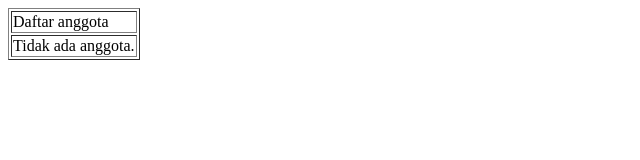
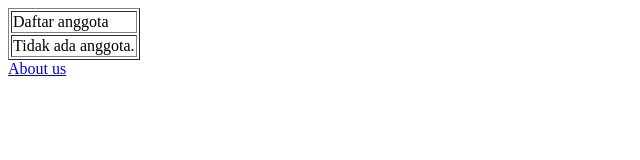
Before and after one commit to DimasAyyubAlghafiqi/TIK204-2023-1-eTrash, a plain HTML site: page index.html in a window 1280 px wide. Shown: the full height of the page, 0-640 px from the left. Drawn offline with Linux system fonts and the light colour scheme.

Commit message:
Update index.html

```diff
--- a/index.html
+++ b/index.html
@@ -8,5 +8,6 @@
       <tr><td>Daftar anggota</td></tr>
       <tr><td>Tidak ada anggota.</td></tr>
     </table>
+    <a href="2104111010038.html">About us</a>
   </body>
 </html>
```
